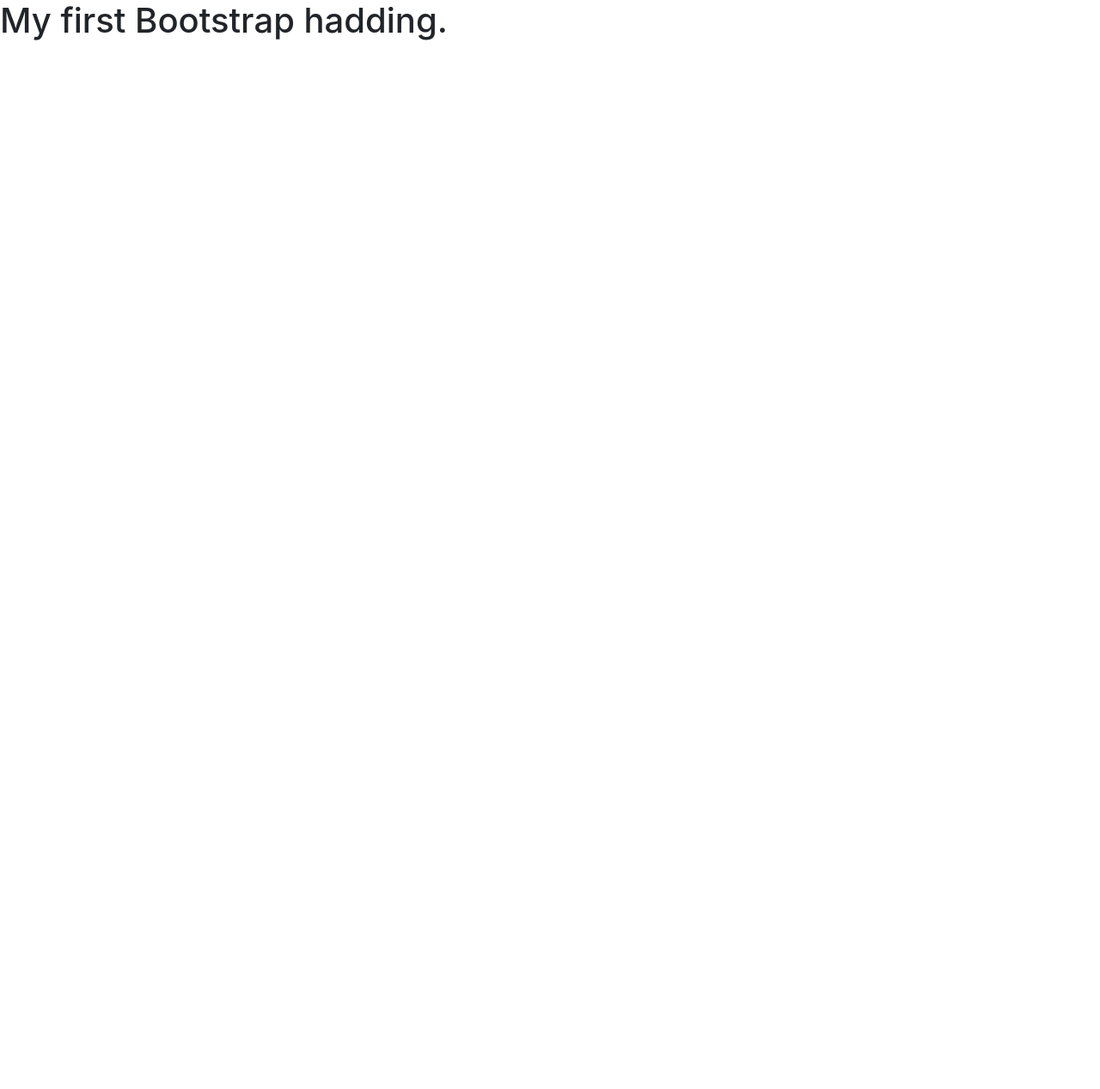
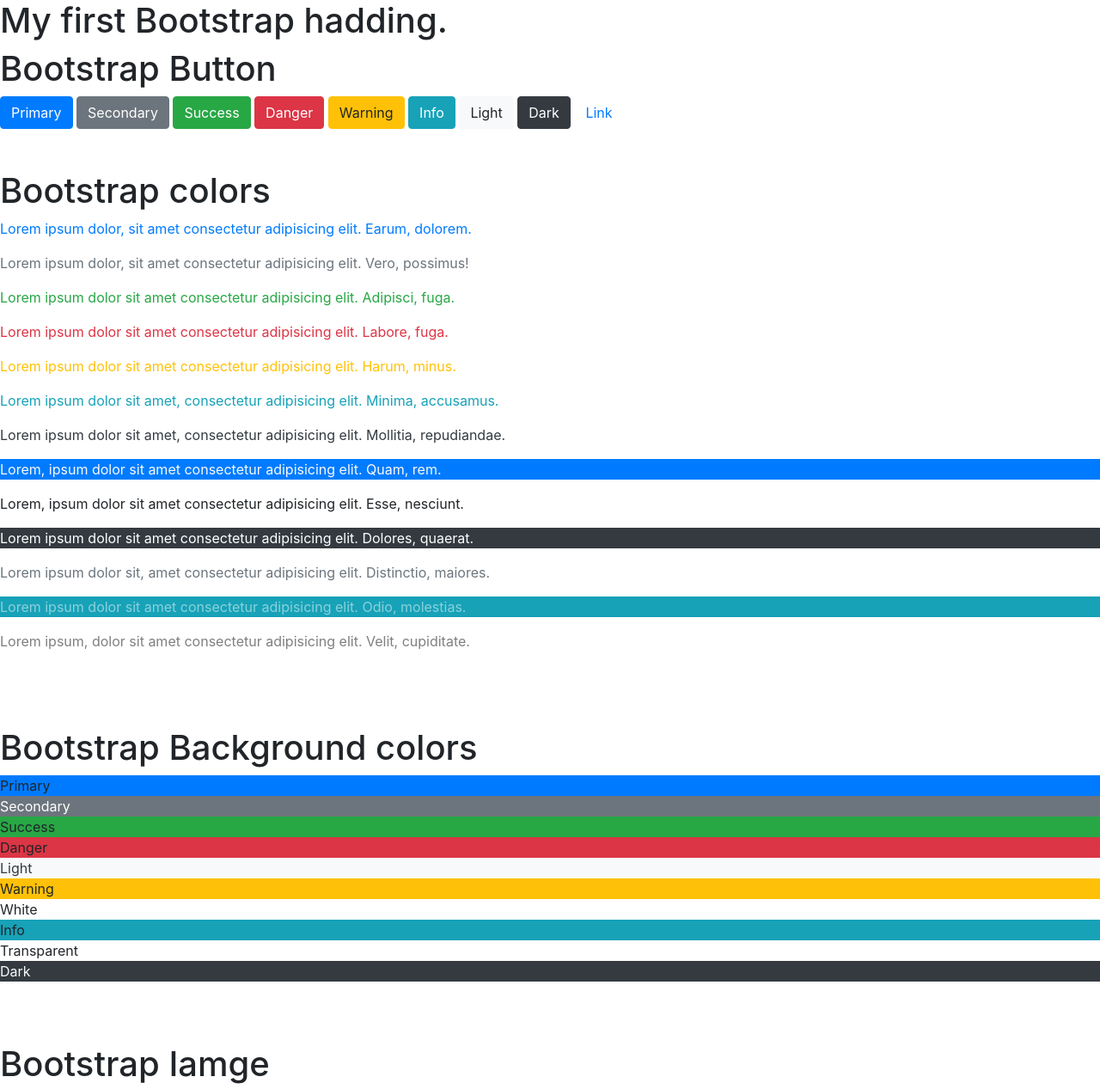
Before and after one commit to a1barif2h/Bootstrap-4, a plain HTML site: page geting-start/index.html in a window 1280 px wide. Shown: the top 1267 px of the page at 86% size. Before the commit the page ends 800 px from the top, so only its background shows below. Drawn offline with nearby package versions, Linux system fonts and the light colour scheme.

Commit message:
some change

```diff
--- a/geting-start/index.html
+++ b/geting-start/index.html
@@ -8,5 +8,48 @@
 </head>
 <body>
     <h1>My first Bootstrap hadding.</h1>
+    <h1>Bootstrap Button</h1>
+    <button class="btn btn-primary">Primary</button>
+    <button class="btn btn-secondary">Secondary</button>
+    <button class="btn btn-success">Success</button>
+    <button class="btn btn-danger">Danger</button>
+    <button class="btn btn-warning">Warning</button>
+    <button class="btn btn-info">Info</button>
+    <button class="btn btn-light">Light</button>
+    <button class="btn btn-dark">Dark</button>
+    <button class="btn btn-link">Link</button>
+    <br><br><br>
+    <h1>Bootstrap colors</h1>
+    <p class="text-primary">Lorem ipsum dolor, sit amet consectetur adipisicing elit. Earum, dolorem.</p>
+    <p class="text-secondary">Lorem ipsum dolor, sit amet consectetur adipisicing elit. Vero, possimus!</p>
+    <p class="text-success">Lorem ipsum dolor sit amet consectetur adipisicing elit. Adipisci, fuga.</p>
+    <p class="text-danger">Lorem ipsum dolor sit amet consectetur adipisicing elit. Labore, fuga.</p>
+    <p class="text-warning">Lorem ipsum dolor sit amet consectetur adipisicing elit. Harum, minus.</p>
+    <p class="text-info">Lorem ipsum dolor sit amet, consectetur adipisicing elit. Minima, accusamus.</p>
+    <p class="text-dark">Lorem ipsum dolor sit amet, consectetur adipisicing elit. Mollitia, repudiandae.</p>
+    <p class="text-light bg-primary">Lorem, ipsum dolor sit amet consectetur adipisicing elit. Quam, rem.</p>
+    <p class="text-body">Lorem, ipsum dolor sit amet consectetur adipisicing elit. Esse, nesciunt.</p>
+    <p class="text-white bg-dark">Lorem ipsum dolor sit amet consectetur adipisicing elit. Dolores, quaerat.</p>
+    <p class="text-muted">Lorem ipsum dolor sit, amet consectetur adipisicing elit. Distinctio, maiores.</p>
+    <p class="text-white-50 bg-info">Lorem ipsum dolor sit amet consectetur adipisicing elit. Odio, molestias.</p>
+    <p class="text-black-50">Lorem ipsum, dolor sit amet consectetur adipisicing elit. Velit, cupiditate.</p>
+    <br><br><br>
+    <h1>Bootstrap Background colors</h1>
+    <div class="bg-primary">Primary</div>
+    <div class="bg-secondary text-white">Secondary</div>
+    <div class="bg-success">Success</div>
+    <div class="bg-danger">Danger</div>
+    <div class="bg-light text-dark">Light</div>
+    <div class="bg-warning">Warning</div>
+    <div class="bg-white">White</div>
+    <div class="bg-info">Info</div>
+    <div class="bg-transparent">Transparent</div>
+    <div class="bg-dark text-light">Dark</div>
+    <br><br><br>
+    <h1>Bootstrap Iamge</h1>
+    <img class="img-fluid w-50 img-thumbnail " src="images/arif_short.png" alt="">
+    <br><br><br>
+
+
 </body>
 </html>
```
Also changed, not shown: geting-start/images/arif_full.png (added), geting-start/images/arif_short.png (added), geting-start/images/peter.png (added), geting-start/images/peter_dream.png (added).
